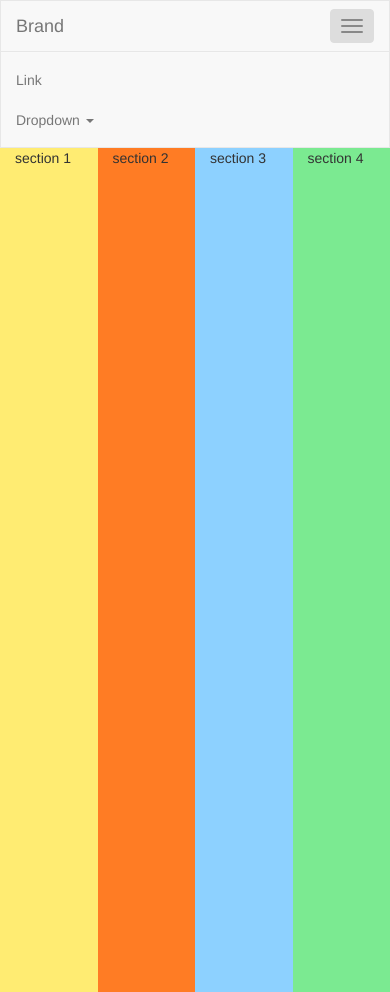
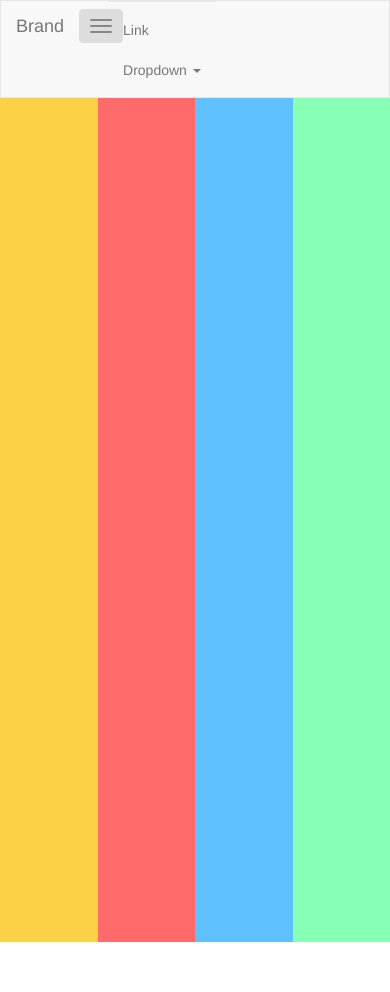
Before and after one commit to alienk703/cafe_twelve_web, a plain HTML site: page index.html in a window 390 px wide. Both pictures are taken after a click on the button "Toggle navigation". After the commit the page ends 942 px from the top, so only its background shows below. Drawn offline with nearby package versions, Linux system fonts and the light colour scheme.

Commit message:
smooth and colors

```diff
--- a/css/style.css
+++ b/css/style.css
@@ -1,38 +1,54 @@
-html {
+.wrapper {
+	left: 0px;
+	padding: 0px;
+	width: 100%;
 	height: 100%;
+	position: absolute;
 }
-body {
+
+.breakfast {
+	width: 25%;
 	height: 100%;
+	cursor: pointer;
+	background: #fdd146;
 }
-.row {
+
+.lunch {
+	width: 25%;
 	height: 100%;
+	cursor: pointer;
+	background: #ff6a6a;
 }
-.breakfast {
-	background-color: #FFEC72;
+
+.drinks {
+	width: 25%;
 	height: 100%;
+	cursor: pointer;
+	background: #5fc1ff;
+
 }
-.lunch {
-	background-color: #FF7C24;
+
+.salad {
+	width: 25%;
 	height: 100%;
+	cursor: pointer;
+	background: #87ffb4;
 }
-.drinks {
-	background-color: #8DD1FF;
+
+div {
+    float: left;
+}
+
+
+.active {
     height: 100%;
+    width: 100%;
 }
-.salad {
-	background-color: #7BEA91;
-	height: 100%;
+
+.hide {
+    display: none;
 }
-.fullscreen {
-	position:absolute;
-	left: 0;
-	width: 100%;
-	z-index: 100;
-}
-.menu-body {
-	height: 100%;
-}
+
 .navbar {
-    z-index: 10000;
 	margin-bottom: 0px;
 }
--- a/index.html
+++ b/index.html
@@ -2,7 +2,9 @@
 <html>
 <link rel="stylesheet" type="text/css" href="css/bootstrap.css">
 <link rel="stylesheet" type="text/css" href="css/style.css">
-<script src="https://ajax.googleapis.com/ajax/libs/jquery/2.2.2/jquery.min.js"></script>
+  <script src="https://code.jquery.com/jquery-1.12.4.js"></script>
+  <script src="https://code.jquery.com/ui/1.12.0/jquery-ui.js"></script>
+
 <script type="text/javascript" src="js/script.js"></script>
 <script type="text/javascript" src="js/bootstrap.min.js"></script>
 
@@ -49,18 +51,19 @@
 
 	<div class="container-fluid menu-body">
 		<div class="row">
-			<div class="col-xs-3 menu-collapse breakfast">
-				section 1
-			</div>
-			<div class="col-xs-3 menu-collapse lunch">
-				section 2
-			</div>
-			<div class="col-xs-3 menu-collapse drinks">
-				section 3
-			</div>
-			<div class="col-xs-3 menu-collapse salad">
-				section 4
-			</div>
+			<div class="wrapper">
+
+          <div class="breakfast "></div>
+
+          <div class="lunch "></div>
+
+          <div class="drinks "></div>
+
+
+          <div class="salad "></div>
+
+      </div>
+
 		</div>
 	</div>
 
--- a/js/script.js
+++ b/js/script.js
@@ -4,21 +4,21 @@ $(document).ready(function()
 {
 
 
-  $('.breakfast').click(function(e){
-    $(this).toggleClass('fullscreen');
-  });
+    $('.wrapper div').click(function() {
+    $(this).toggleClass('go')
+    if($(this).hasClass('go')){
+      $(this).animate({'width':'100%'},{
+        duration:500,
+        step:function(gox){
+          var width = gox < 100 ? (100 - gox) / 3 : 0;
+                  $(this).siblings().css('width', width + "%");
+          }
+        })
+    }else{
+      $('.wrapper div').animate({'width':'25%'},1000)
+    }
+    });
 
-  $('.lunch').click(function(e){
-    $(this).toggleClass('fullscreen');
-  });
-
-  $('.drinks').click(function(e){
-    $(this).toggleClass('fullscreen');
-  });
-
-  $('.salad').click(function(e){
-    $(this).toggleClass('fullscreen');
-  });
 
 console.log('working');
 });
```
Lines whose indentation alone changed are shown as unchanged.
